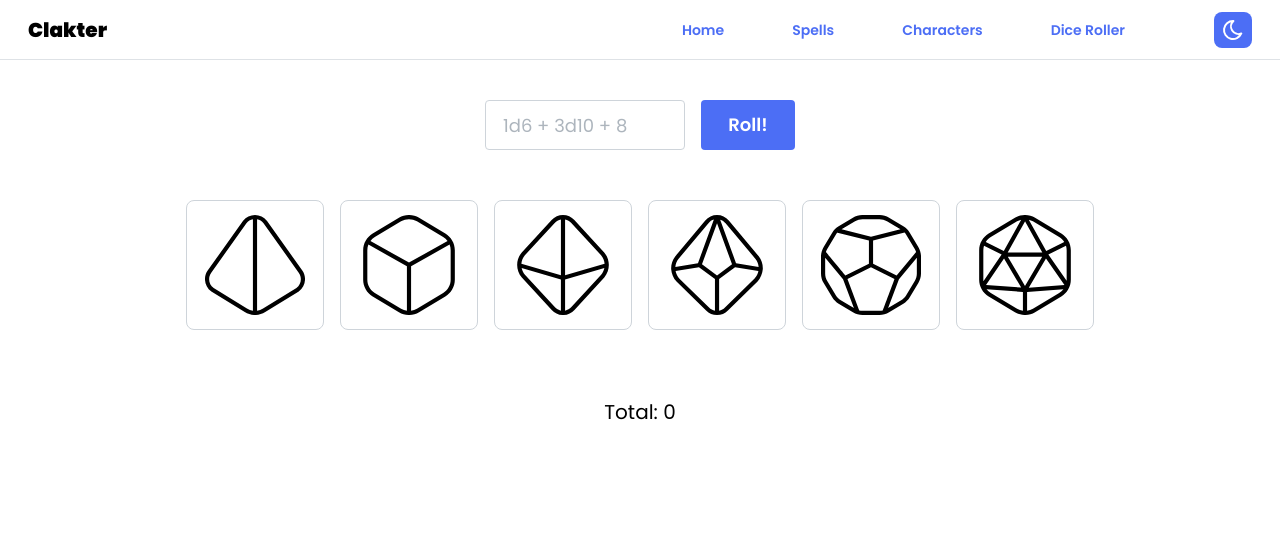
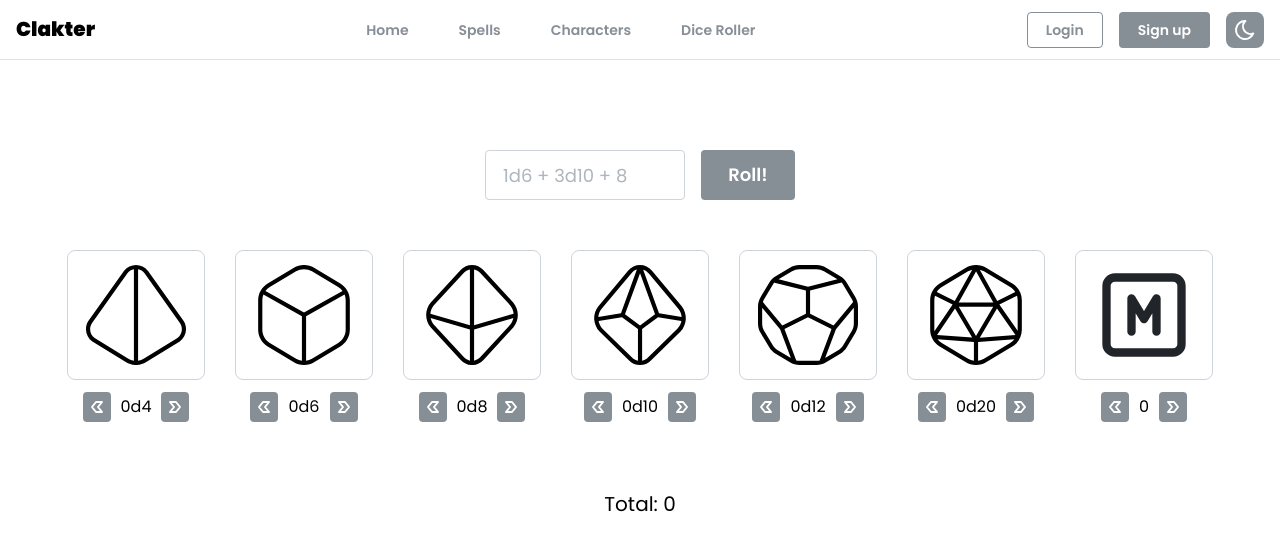
Before and after one commit to Cladamos/clakter, a React (Vite) app: page /dice-roller in a window 1280 px wide. Shown: the top 550 px of the page. Built offline with nearby package versions, Linux system fonts and the light colour scheme.

Commit message:
Add dice selection buttons

```diff
--- a/src/App.tsx
+++ b/src/App.tsx
@@ -9,6 +9,7 @@ import CharactersView from "./views/CharactersView";
 
 import Navbar from "./components/Navbar";
 import { theme } from "./theme";
+import { QueryClient, QueryClientProvider } from "@tanstack/react-query";
 
 const router = createBrowserRouter([
   {
@@ -28,6 +29,12 @@ const router = createBrowserRouter([
   },
 ]);
 
+const queryClient = new QueryClient();
+
 export default function App() {
-  return <RouterProvider router={router} />;
+  return (
+    <QueryClientProvider client={queryClient}>
+      <RouterProvider router={router} />
+    </QueryClientProvider>
+  );
 }
--- a/src/components/Cards.tsx
+++ b/src/components/Cards.tsx
@@ -43,7 +43,7 @@ function Cards() {
 
   if (query.isLoading || query.isPending) {
     return (
-      <Container size="xl" py={165}>
+      <Container size="xl" mt={165}>
         <Group gap="lg" justify="center">
           <Input
             leftSection={<IconSearch size={30} />}
@@ -69,7 +69,7 @@ function Cards() {
   if (query.isError) {
     const icon = <IconExclamationCircle />;
     return (
-      <Container size="xl" py={100}>
+      <Container size="xl" mt={100}>
         <Alert variant="light" color="red" title="Error" icon={icon}>
           There was an error occured.
         </Alert>
@@ -90,7 +90,7 @@ function Cards() {
   }
 
   return (
-    <Container size="xl" py={100}>
+    <Container size="lg" mt={100}>
       <Group gap="lg" justify="flex-end">
         <Pagination
           total={data.length / cardsPerPage}
--- /dev/null
+++ b/src/components/Characters.tsx
@@ -0,0 +1,5 @@
+function Characters() {
+  return <div></div>;
+}
+
+export default Characters;
--- a/src/components/DiceRoller.module.css
+++ b/src/components/DiceRoller.module.css
@@ -11,7 +11,7 @@
 }
 
 .dice:focus {
-    outline: 1px solid var(--mantine-color-violet-6);
+    outline: 1px solid var(--mantine-primary-color-filled);
 }
 
 
--- a/src/components/DiceRoller.tsx
+++ b/src/components/DiceRoller.tsx
@@ -18,19 +18,26 @@ import D12 from "../assets/diceSvgs/dice-d12.svg?react";
 import D20 from "../assets/diceSvgs/dice-d20.svg?react";
 import { FC, useState } from "react";
 import classes from "./DiceRoller.module.css";
+import {
+  IconArrowBadgeLeft,
+  IconArrowBadgeRight,
+  IconSquareLetterM,
+} from "@tabler/icons-react";
 
 type Dices = {
   svg: FC;
   damage: string;
+  count: number;
 };
 
 const diceSvgs: Dices[] = [
-  { svg: D4, damage: "1d4" },
-  { svg: D6, damage: "1d6" },
-  { svg: D8, damage: "1d8" },
-  { svg: D10, damage: "1d10" },
-  { svg: D12, damage: "1d12" },
-  { svg: D20, damage: "1d20" },
+  { svg: D4, damage: "d4", count: 0 },
+  { svg: D6, damage: "d6", count: 0 },
+  { svg: D8, damage: "d8", count: 0 },
+  { svg: D10, damage: "d10", count: 0 },
+  { svg: D12, damage: "d12", count: 0 },
+  { svg: D20, damage: "d20", count: 0 },
+  { svg: IconSquareLetterM, damage: "", count: 0 },
 ];
 
 function DiceRoller() {
@@ -38,13 +45,15 @@ function DiceRoller() {
   const [dices, setDices] = useState<DiceResult[]>([]);
   const [input, setInput] = useState("");
   const [modifier, setModifier] = useState(0);
+  const [count, setCount] = useState(diceSvgs.map(({ count }) => count));
   const total = dices.reduce((acc, curr) => acc + curr.score, 0) + modifier;
 
-  function handleButtonClick() {
+  function handleRollButtonClick() {
     const output = DiceCalculator(input);
-    console.log(output);
     setDices(output.results);
     setModifier(output.modifier);
+    setCount(diceSvgs.map(({ count }) => count));
+    setInput("");
   }
   function handleSvgClick(damage: string) {
     const output = DiceCalculator(damage);
@@ -52,8 +61,34 @@ function DiceRoller() {
     setModifier(0);
   }
 
+  function handleButtonClick(index: number, action: string) {
+    const newCounts = [...count];
+
+    if (action === "increase") {
+      newCounts[index]++;
+    }
+    if (action === "decrease") {
+      newCounts[index]--;
+    }
+
+    let input = "";
+    for (let i = 0; i < newCounts.length; i++) {
+      if (newCounts[i] > 0) {
+        input += "+";
+      }
+      if (newCounts[i] != 0) {
+        input += newCounts[i] + diceSvgs[i].damage;
+      }
+    }
+    if (input[0] === "+") {
+      input = input.slice(1);
+    }
+    setInput(input);
+
+    setCount(newCounts);
+  }
   return (
-    <Container size="md" py={100} h="100%">
+    <Container size="xl" my={150} h="100%">
       <Group gap={50}>
         <Group w="100%" justify="center">
           <Input
@@ -64,15 +99,18 @@ function DiceRoller() {
             onChange={(event) => setInput(event.target.value)}
           />
 
-          <Button size="lg" onClick={handleButtonClick}>
+          <Button size="lg" onClick={handleRollButtonClick}>
             Roll!
           </Button>
         </Group>
-        <Group w="100%" justify="center">
-          {diceSvgs.map((dice) => (
-            <Tooltip label={`Roll ${dice.damage}`}>
+        <Group w="100%" justify="center" gap={30}>
+          {diceSvgs.map((dice, index) => (
+            <Flex direction="column" align="center" gap="sm">
+              <Tooltip
+                label={dice.damage === "" ? `Modifier` : `Roll ${dice.damage}`}
+              >
                 <Button
-                onClick={() => handleSvgClick(dice.damage)}
+                  onClick={() => handleSvgClick(1 + dice.damage)}
                   className={classes.dice}
                   style={{
                     fill: colorScheme === "dark" ? "white" : "black",
@@ -84,6 +122,26 @@ function DiceRoller() {
                   <dice.svg />
                 </Button>
               </Tooltip>
+              <Group gap={10}>
+                <Button
+                  px={1}
+                  radius={4}
+                  size="xs"
+                  onClick={() => handleButtonClick(index, "decrease")}
+                >
+                  <IconArrowBadgeLeft />
+                </Button>
+                <Text>{count[index] + dice.damage}</Text>
+                <Button
+                  px={1}
+                  radius={4}
+                  size="xs"
+                  onClick={() => handleButtonClick(index, "increase")}
+                >
+                  <IconArrowBadgeRight />
+                </Button>
+              </Group>
+            </Flex>
           ))}
         </Group>
 
@@ -106,11 +164,14 @@ function DiceRoller() {
             ))}
 
             {modifier != 0 && (
+              <Flex align="center" direction="column" gap={10}>
+                <IconSquareLetterM size={40} />
                 <Tooltip label="Modifier">
                   <Text size="lg" fw={700}>
                     {modifier > 0 ? `+${modifier}` : modifier}
                   </Text>
                 </Tooltip>
+              </Flex>
             )}
           </Group>
           <Text size="xl"> Total: {total}</Text>
--- /dev/null
+++ b/src/components/Home.tsx
@@ -0,0 +1,7 @@
+import { Container } from "@mantine/core";
+
+function Home() {
+  return <Container size="lg" mt={100}></Container>;
+}
+
+export default Home;
--- a/src/components/Navbar.tsx
+++ b/src/components/Navbar.tsx
@@ -42,9 +42,8 @@ function Navbar() {
       padding="md"
     >
       <AppShell.Header>
-        <Container size="xl" h={60}>
-          <Group px="sm" h="100%">
-            <Group justify="space-between" style={{ flex: 1 }}>
+        <Container size="xl" h="100%">
+          <Group h="100%" justify="space-between">
             <Burger
               opened={opened}
               onClick={toggle}
@@ -54,8 +53,7 @@ function Navbar() {
             <Text size="xl" fw={900}>
               Clakter
             </Text>
-              <Group gap={70}>
-                <Group ml="xl" gap={30} visibleFrom="sm">
+            <Group gap="sm" visibleFrom="sm" justify="center">
               {menuItems.map((menuItem) => (
                 <Button
                   variant="subtle"
@@ -67,17 +65,24 @@ function Navbar() {
                 </Button>
               ))}
             </Group>
+            <Group justify="flex-end">
+              <Group visibleFrom="sm">
+                <Button variant="outline"> Login</Button>
+                <Button> Sign up </Button>
+              </Group>
               <Button onClick={toggleColorScheme} px={6} radius={8}>
                 {colorScheme === "dark" ? <IconSun /> : <IconMoon />}
               </Button>
             </Group>
           </Group>
-          </Group>
         </Container>
       </AppShell.Header>
       <AppShell.Navbar py="md" px="sm">
+        <Group gap="xl">
+          <Group>
             {menuItems.map((menuItem) => (
               <Button
+                w="100%"
                 variant="subtle"
                 justify="start"
                 size="lg"
@@ -88,6 +93,14 @@ function Navbar() {
                 {menuItem.label}
               </Button>
             ))}
+          </Group>
+          <Group px="lg" grow w="100%" gap="md">
+            <Button size="md" variant="outline">
+              Login
+            </Button>
+            <Button size="md">Sign up</Button>
+          </Group>
+        </Group>
       </AppShell.Navbar>
     </AppShell>
   );
--- a/src/theme.ts
+++ b/src/theme.ts
@@ -3,5 +3,5 @@ import { createTheme } from "@mantine/core";
 export const theme = createTheme({
   /* Put your mantine theme override here */
   fontFamily: "Poppins, sans-serif",
-  primaryColor: "indigo",
+  primaryColor: "gray",
 });
--- a/src/views/CharactersView.tsx
+++ b/src/views/CharactersView.tsx
@@ -1,5 +1,6 @@
+import Characters from "../components/Characters";
+
 function CharactersView() {
-  return <div></div>;
+  return <Characters />;
 }
-
 export default CharactersView;
--- a/src/views/HomeView.tsx
+++ b/src/views/HomeView.tsx
@@ -1,7 +1,7 @@
-import { Text } from "@mantine/core";
+import Home from "../components/Home";
 
 function HomeView() {
-  return <Text size="xl"> Home </Text>;
+  return <Home />;
 }
 
 export default HomeView;
--- a/src/views/SpellsView.tsx
+++ b/src/views/SpellsView.tsx
@@ -1,14 +1,7 @@
 import Cards from "../components/Cards";
-import { QueryClient, QueryClientProvider } from "@tanstack/react-query";
-
-const queryClient = new QueryClient();
 
 function SpellsView() {
-  return (
-    <QueryClientProvider client={queryClient}>
-      <Cards />
-    </QueryClientProvider>
-  );
+  return <Cards />;
 }
 
 export default SpellsView;
```
Also changed, not shown: src/components/DiceCalculator.tsx (+68 -11 lines). Lines whose indentation alone changed are shown as unchanged.
